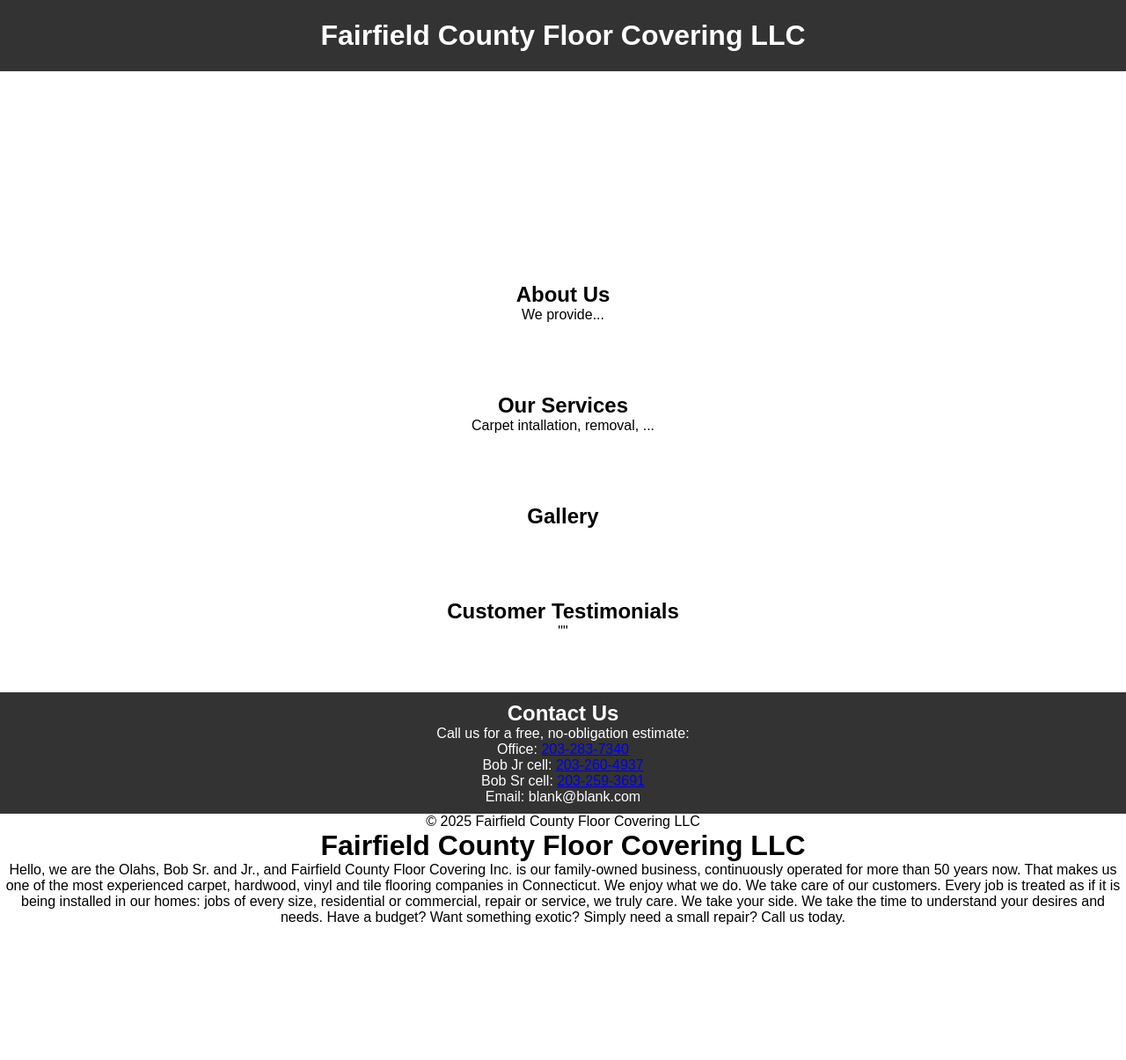
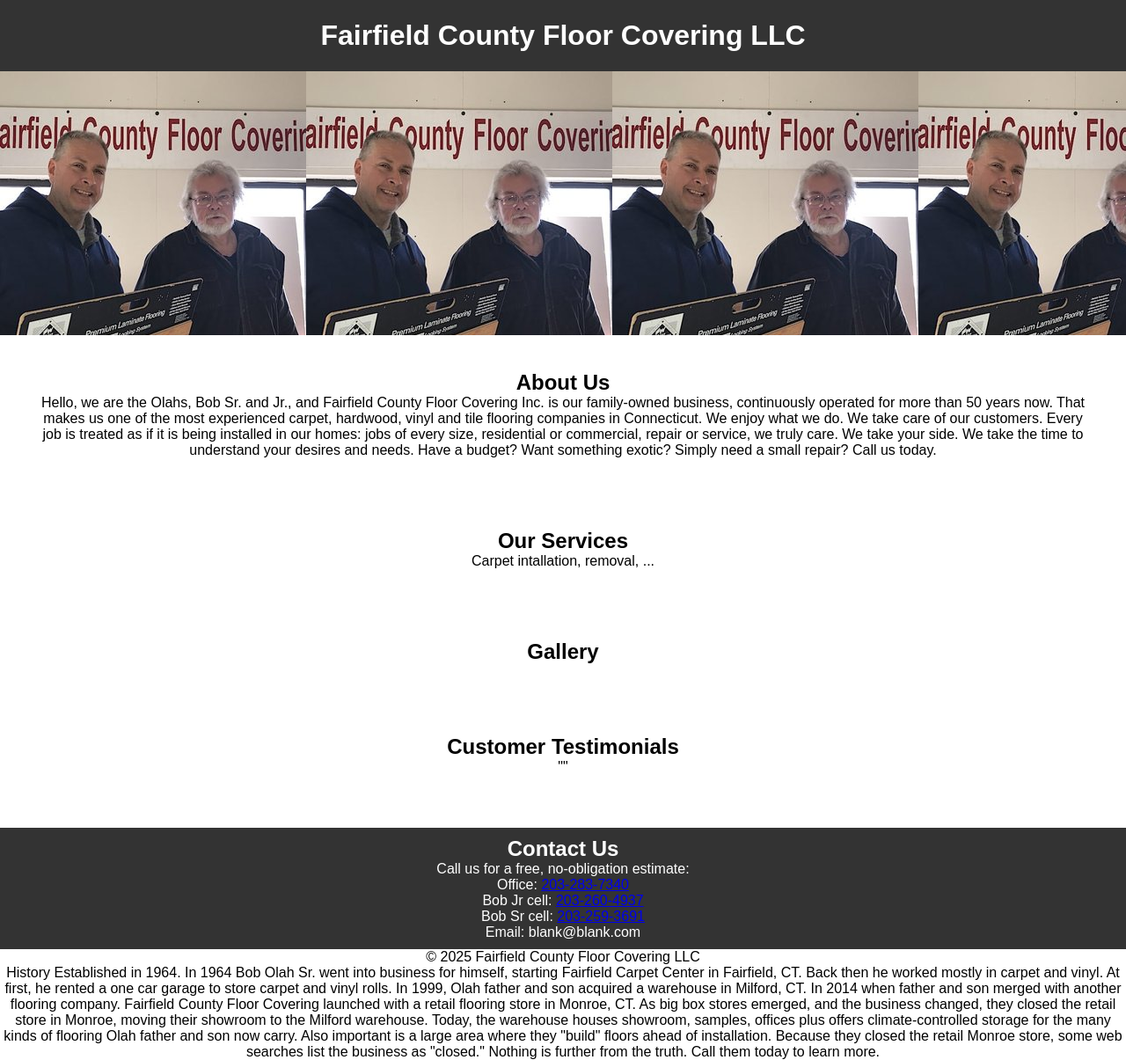
Before and after one commit to Willv97/Flooring-app, a plain HTML site: page index.html in a window 1280 px wide. Shown: the whole page at 88% size. Before the commit the page ends 1052 px from the top, so only its background shows below. Drawn offline with Linux system fonts and the light colour scheme.

Commit message:
added images and set a background img in hero section

```diff
--- a/index.html
+++ b/index.html
@@ -17,7 +17,12 @@
 
     <div class="section">
         <h2>About Us</h2>
-        <p>We provide...</p>
+        <p>
+            Hello, we are the Olahs, Bob Sr. and Jr., and Fairfield County Floor Covering Inc. is our family-owned business, continuously operated for more than 50 years now.
+            That makes us one of the most experienced carpet, hardwood, vinyl and tile flooring companies in Connecticut. We enjoy what we do.
+            We take care of our customers. Every job is treated as if it is being installed in our homes: jobs of every size, residential or commercial, repair or service, we truly care.
+            We take your side. We take the time to understand your desires and needs. Have a budget? Want something exotic? Simply need a small repair? Call us today.
+        </p>
     </div>
 
     <div class="section">
@@ -48,12 +53,11 @@
     </div>
 
     <footer>&copy; 2025 Fairfield County Floor Covering LLC</footer>
-    <h1 class="h1">Fairfield County Floor Covering LLC</h1>
-    <p class="p1">
-        Hello, we are the Olahs, Bob Sr. and Jr., and Fairfield County Floor Covering Inc. is our family-owned business, continuously operated for more than 50 years now.
-        That makes us one of the most experienced carpet, hardwood, vinyl and tile flooring companies in Connecticut. We enjoy what we do.
-        We take care of our customers. Every job is treated as if it is being installed in our homes: jobs of every size, residential or commercial, repair or service, we truly care.
-        We take your side. We take the time to understand your desires and needs. Have a budget? Want something exotic? Simply need a small repair? Call us today.
-    </p>
+
 </body>
 </html>
+
+History
+Established in 1964.
+
+In 1964 Bob Olah Sr. went into business for himself, starting Fairfield Carpet Center in Fairfield, CT. Back then he worked mostly in carpet and vinyl. At first, he rented a one car garage to store carpet and vinyl rolls. In 1999, Olah father and son acquired a warehouse in Milford, CT. In 2014 when father and son merged with another flooring company. Fairfield County Floor Covering launched with a retail flooring store in Monroe, CT. As big box stores emerged, and the business changed, they closed the retail store in Monroe, moving their showroom to the Milford warehouse. Today, the warehouse houses showroom, samples, offices plus offers climate-controlled storage for the many kinds of flooring Olah father and son now carry. Also important is a large area where they "build" floors ahead of installation. Because they closed the retail Monroe store, some web searches list the business as "closed." Nothing is further from the truth. Call them today to learn more.
--- a/style.css
+++ b/style.css
@@ -17,8 +17,8 @@ header {
 }
 
 .hero {
-    background: url(carpet-img.jpg) no-repeat center center/cover;
-    height: 200px;
+    background-image: url(images/theBobs2.jpg), url(images/planksInstall.jpg);
+    height: 300px;
     display: flex;
     align-items: center;
     justify-content: center;
```
Also changed, not shown: images/baseballBob.jpg (added), images/bathroomInstall.jpg (added), images/batingCageFloor.jpg (added), images/carpetInstall.jpg (added), images/planksInstall.jpg (added), images/stairCarpet.jpg (added), images/theBobs.jpg (added), images/theBobs2.jpg (added), images/tileTransition.jpg (added), images/warehouse.jpg (added).
